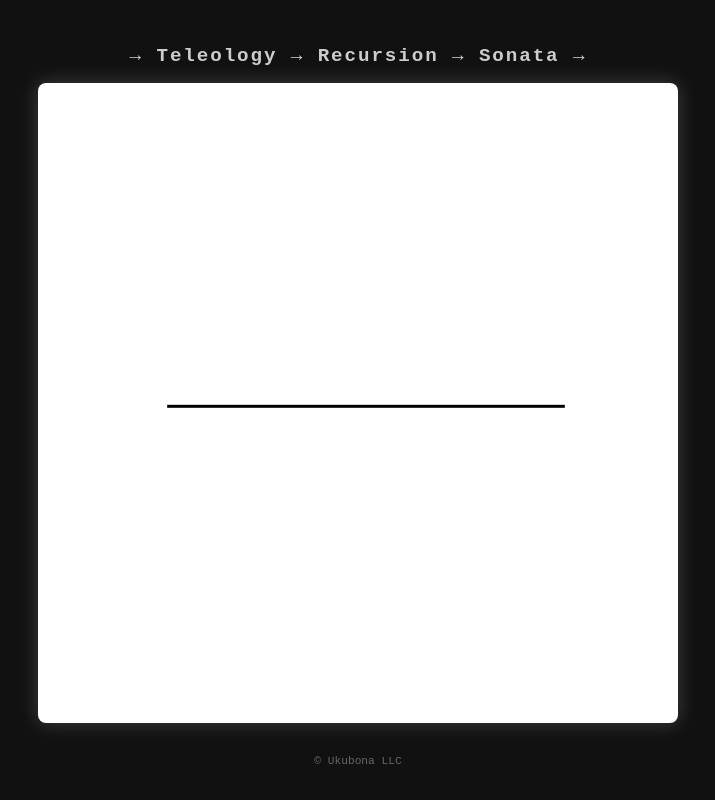
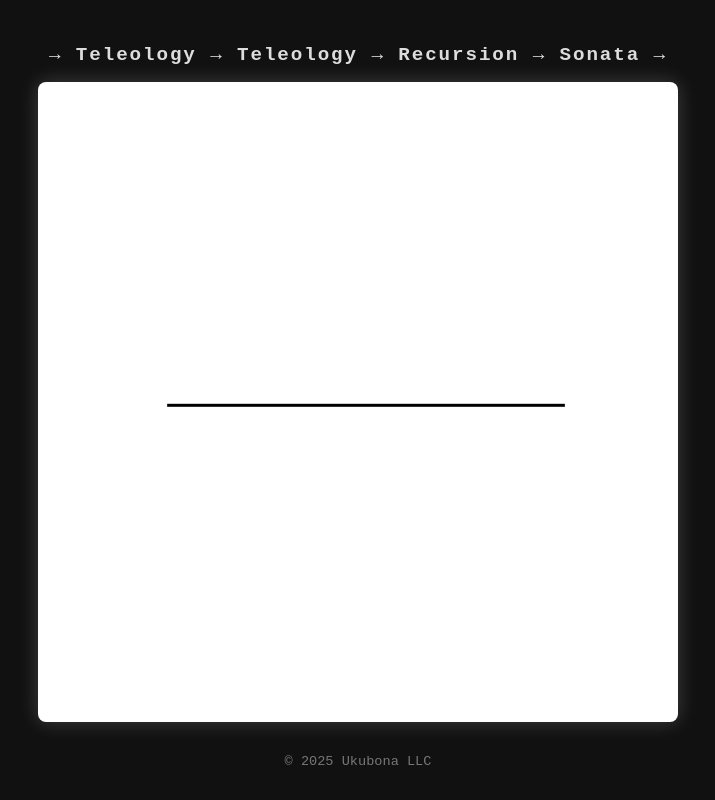
Before and after one commit to ukubona-llc/trs, a plain HTML site: page index.html in a window 1280 px wide. Shown: the whole page, without its empty margins (282-997 px from the left). Drawn offline with Linux system fonts and the light colour scheme.

Commit message:
something definintive about this commit...

```diff
--- a/index.html
+++ b/index.html
@@ -3,29 +3,33 @@
 <head>
   <meta charset="UTF-8">
   <meta name="viewport" content="width=device-width, initial-scale=1.0">
+  <meta name="description" content="Explore the philosophical concepts of Teleology, Recursion, and Sonata through an animated diagram.">
+  <meta name="keywords" content="teleology, recursion, sonata, philosophy, animation">
   <title>Teleology → Recursion → Sonata</title>
   <style>
     body {
       background-color: #111;
       color: #eee;
-      font-family: monospace;
+      font-family: 'Courier New', Courier, monospace;
       display: flex;
       flex-direction: column;
       align-items: center;
       justify-content: center;
-      height: 100vh;
+      min-height: 100vh; /* Changed from height to min-height */
       margin: 0;
+      overflow-y: auto; /* Handle overflow on small screens */
     }
 
     h1 {
       font-size: 1.2rem;
       letter-spacing: 0.1em;
       margin-bottom: 1rem;
-      color: #ccc;
+      color: #ddd; /* Slightly lighter for better contrast */
+      text-align: center;
     }
 
     a.sonata-link {
-      color: #ccc;
+      color: #ddd;
       text-decoration: none;
       cursor: pointer;
     }
@@ -43,18 +47,19 @@
 
     footer {
       margin-top: 2rem;
-      font-size: 0.7rem;
-      color: #666;
+      font-size: 0.85rem; /* Increased for readability */
+      color: #777; /* Slightly lighter for contrast */
     }
   </style>
 </head>
 <body>
   <h1>
-    → Teleology →
-    <a href="https://abikesa.github.io/buddhism/" class="sonata-link">Recursion</a> →
-    <a href="https://ukb-pyro.github.io/inf/" class="sonata-link">Sonata</a> →
+    <span aria-hidden="true">→</span> Teleology →
+    <a href="https://claude.ai/public/artifacts/4ec0a53e-03b8-4462-ab92-ac9c9b65e162" class="sonata-link" target="_blank" rel="noopener noreferrer">Teleology</a> →
+    <a href="https://abikesa.github.io/buddhism/" class="sonata-link" target="_blank" rel="noopener noreferrer">Recursion</a> →
+    <a href="https://ukb-pyro.github.io/inf/" class="sonata-link" target="_blank" rel="noopener noreferrer">Sonata</a> →
   </h1>
-  <img src="ethos/trs.gif" alt="Animated philosophical concept diagram">
-  <footer>© Ukubona LLC</footer>
+  <img src="ethos/trs.gif" alt="Animated diagram illustrating the philosophical concepts of Teleology, Recursion, and Sonata" onerror="this.src='https://via.placeholder.com/400x300?text=Image+Not+Found';">
+  <footer>© 2025 Ukubona LLC</footer>
 </body>
 </html>
```
